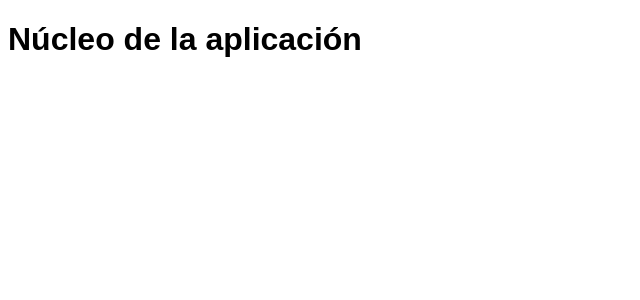
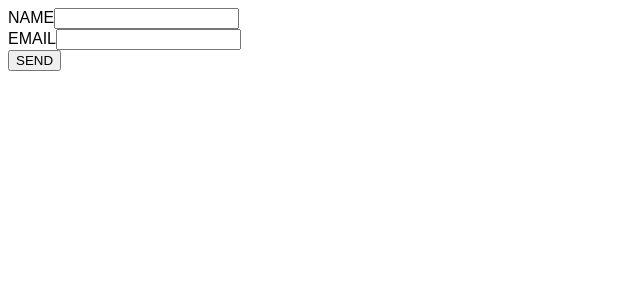
Before and after one commit to JuanluGGarcia/react-Validacion-manual-formularios, a React (Vite) app: page / in a window 1280 px wide. Shown: the top 300 px of the page, without its empty margins (0-640 px from the left). Built offline with nearby package versions, Linux system fonts and the light colour scheme.

Commit message:
primer formulario

```diff
--- a/package.json
+++ b/package.json
@@ -11,6 +11,7 @@
 	"dependencies": {
 		"react": "18.2.0",
 		"react-dom": "18.2.0",
+		"styled-components": "^6.1.8",
 		"uuid": "9.0.0"
 	},
 	"devDependencies": {
--- a/src/App.jsx
+++ b/src/App.jsx
@@ -1,5 +1,7 @@
+import Contact from './components/contact/Contact';
+
 const App = () => {
-	return <h1>Núcleo de la aplicación</h1>;
+	return <Contact />;
 };
 
 export default App;
--- /dev/null
+++ b/src/components/contact/Contact.jsx
@@ -0,0 +1,31 @@
+const Contact = () => {
+	return (
+		<form onSubmit={handleSubmit}>
+			<div>
+				<label htmlFor='name'>NAME</label>
+				<input type='text' id='name' name='name' />
+			</div>
+			<div>
+				<label htmlFor='email'>EMAIL</label>
+				<input type='text' id='email' name='email' />
+			</div>
+            <input type='submit' value='SEND' />
+
+        </form>
+	);
+};
+
+const handleSubmit = event => {
+    event.preventDefatult();
+	console.log('NAME', event.target.name.value);
+	console.log('EMAIL', event.target.email.value);
+};
+/*
+    FORMS
+
+    NO CONTROLADA -> Los datos del formulario no están controlados por React. Los datos se obtienen a través de un evento del DOM (JScript)
+
+    CONTROLADA
+*/
+
+export default Contact;
```
Also changed, not shown: 1 other file (tests, documents, lock files or other folders).
